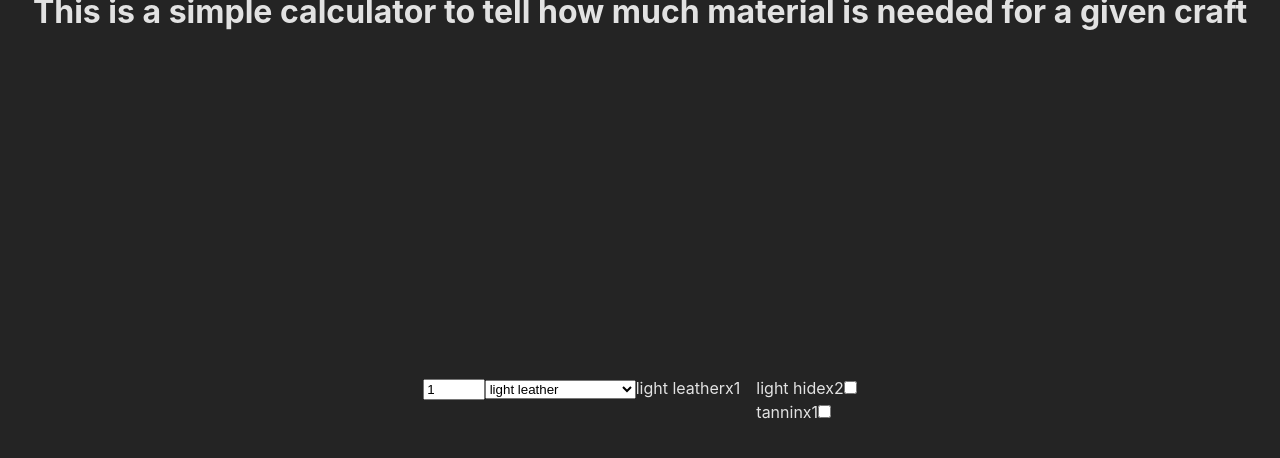
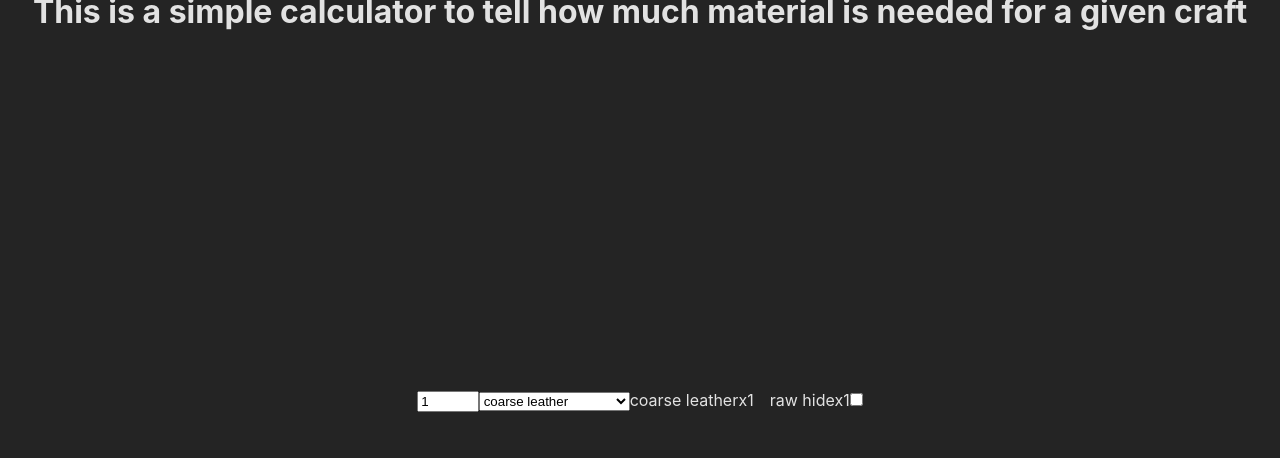
Before and after one commit to iceandfirewes/Craftbound-Material-Calculator, a React (Vite) app: page / in a window 1280 px wide. Shown: the top 458 px of the page. Built offline with nearby package versions, Linux system fonts and the light colour scheme.

Commit message:
complete database and function restructure

```diff
--- a/src/Calculator.jsx
+++ b/src/Calculator.jsx
@@ -1,8 +1,9 @@
-import  {crafts, craftSearch} from "./assets/Crafts.js"
+import  {crafts, craftSearch, searchRawMaterials} from "./assets/Crafts.js"
 import { useState } from "react"
 export default function Calculator()
 {
-    const [craftOption, setcraftOption] = useState({name:"light leather", amount:1})
+    //console.log(testRecursiveCraftBlueprint("leatherworking","coarse leather boots",false))
+    const [craftOption, setcraftOption] = useState({type:"leatherworking", name:"coarse leather", amount:1})
     function handleOptionChange(event)
     {
         setcraftOption(oldCraftOption => {
@@ -16,32 +17,33 @@ export default function Calculator()
         <div className="calculator--option">
             <input name="amount" className="option--amount" type="text" value={craftOption.amount} onChange={(event) => handleOptionChange(event)}></input>
             <select name="name" onChange={(event) => handleOptionChange(event)} value={craftOption.name}>
-                {/* probably better to put another dropdown to filter out non leather working */}
-                {crafts.map(craft => (craft.hasOwnProperty("requirements") ? <option value={craft.name}>{craft.name}</option> : undefined))}
+              {/* hard coded. need to add dropdown */}
+              {crafts["leatherworking"].map(craft => (craft.hasOwnProperty("requirements") ? <option value={craft.name}>{craft.name}</option> : undefined))}
             </select>
         </div>
-        {createCraftBlueprint(craftOption.name, craftOption.amount)}
+        {/*createCraftBlueprint(craftOption.name, craftOption.amount)*/}
+        {createCraftBluePrint(craftOption.type,craftOption.name, craftOption.amount, false)}
   </section>
 }
-function createCraftBlueprint(name, amount)
+function createCraftBluePrint(type, name, amount, rawFlag)
 {
-  let craft = craftSearch(name, amount)
-  if(!craft.hasOwnProperty('requirements'))
+  if(rawFlag)
   {
+    let rawMaterial = searchRawMaterials(type, name)
     return <div className="ingredients">
-    <span>{name}</span>
+    <span>{rawMaterial.name}</span>
     <span>x{amount}</span>
     <input type="checkbox"></input>
-  </div>
+    </div>
   }
-  else
-  {
-    const child = craft.requirements.map(requirement => createCraftBlueprint(requirement.name, amount * requirement.amount))
+  else{
+    let craft = craftSearch(type, name)
+    const child = craft.requirements.map(requirement => createCraftBluePrint(requirement.type, requirement.name, amount * requirement.amount, requirement.raw))
     return <div className='steps'>
-        <div className="ingredients">
-            <span>{name}</span>
-            <span>x{amount}</span>
-        </div>
+      <div className="ingredients">
+        <span>{name}</span>
+        <span>x{amount}</span>
+      </div>
       <div>{child}</div>
     </div>
   }
--- a/src/assets/Crafts.js
+++ b/src/assets/Crafts.js
@@ -1,60 +1,124 @@
-export const crafts = [
-    //LEATHER WORKING
-    {name:"raw hide"},
-    {name:"coarse leather", requirements:[{name:"raw hide", amount:1}]},
-    {name:"coarse leather boots", requirements:[{name:"coarse leather", amount:3}]},
-    {name:"coarse leather belt", requirements:[{name:"coarse leather", amount:3}]},
-    {name:"coarse leather gloves", requirements:[{name:"coarse leather", amount:3}]},
-    {name:"coarse leather cap", requirements:[{name:"coarse leather", amount:4}]},
-    {name:"coarse leather apron", requirements:[{name:"coarse leather", amount:5}]},
+const raw_materials = {
+    //LEATHERWORKING
+    leatherworking:[
+        {name: "raw hide", rarity: ["common"]},
+        {name:"light hide", rarity: ["common"]},
+        {name:"tannin", rarity: ["common"]},
+        {name:"heavy hide", rarity: ["common"]},
+        {name:"rested tannin", rarity: ["common"]},
+        {name:"rugged hide",rarity:["common"]},
+        {name:"aged tannin",rarity:["common"]}
+    ]
 
-    {name:"light hide"},
-    {name:"tannin"},
-    {name:"light leather", requirements:[{name:"light hide", amount:2},{name:"tannin", amount:1}]},
-    {name:"light leather boots", requirements:[{name:"light leather", amount:3}]},
-    {name:"light leather belt", requirements:[{name:"light leather", amount:3}]},
-    {name:"light leather gloves", requirements:[{name:"light leather", amount:3}]},
-    {name:"light leather cap", requirements:[{name:"light leather", amount:4}]},
-    {name:"light leather apron", requirements:[{name:"light leather", amount:5}]},
+}
+export function searchRawMaterials(type, name)
+{
+    return raw_materials[type].find(material => material.name == name)
+}
+//add more crafts
+export const crafts = {
+    leatherworking:[
+        //TIER 1
+        {name:"coarse leather", requirements:[
+            {type:"leatherworking", name: "raw hide", amount:1, raw: true}]},
+        {name:"coarse leather boots", requirements:[{type:"leatherworking", name:"coarse leather", amount:3, raw: false}]},
+        {name:"coarse leather belt", requirements:[{type:"leatherworking", name:"coarse leather", amount:3, raw: false}]},
+        {name:"coarse leather gloves", requirements:[{type:"leatherworking", name:"coarse leather", amount:3, raw: false}]},
+        {name:"coarse leather cap", requirements:[{type:"leatherworking", name:"coarse leather", amount:4, raw: false}]},
+        {name:"coarse leather apron", requirements:[{type:"leatherworking", name:"coarse leather", amount:5, raw: false}]},
+        //TIER 2
+        {name:"light leather", requirements:[
+            {type:"leatherworking", name:"light hide", amount:2, raw: true},
+            {type:"leatherworking", name:"tannin", amount:1, raw: true}]},
+        {name:"light leather boots", requirements:[{type:"leatherworking", name:"light leather", amount:3, raw: false}]},
+        {name:"light leather belt", requirements:[{type:"leatherworking", name:"light leather", amount:3, raw: false}]},
+        {name:"light leather gloves", requirements:[{type:"leatherworking", name:"light leather", amount:3, raw: false}]},
+        {name:"light leather cap", requirements:[{type:"leatherworking", name:"light leather", amount:4, raw: false}]},
+        {name:"light leather apron", requirements:[{type:"leatherworking", name:"light leather", amount:5, raw: false}]},
+        //TIER 3
+        {name:"heavy leather", requirements:[
+            {type:"leatherworking", name:"heavy hide", amount:3, raw: true},
+            {type:"leatherworking", name:"rested tannin", amount:1, raw: true},
+            {type:"leatherworking", name:"light leather", amount:1, raw: false}]},
+        {name:"heavy leather boots", requirements:[{type:"leatherworking", name:"heavy leather", amount:3, raw: false}]},
+        {name:"heavy leather belt", requirements:[{type:"leatherworking", name:"heavy leather", amount:3, raw: false}]},
+        {name:"heavy leather gloves", requirements:[{type:"leatherworking", name:"heavy leather", amount:3, raw: false}]},
+        {name:"heavy leather cap", requirements:[{type:"leatherworking", name:"heavy leather", amount:4, raw: false}]},
+        {name:"heavy leather apron", requirements:[{type:"leatherworking", name:"heavy leather", amount:5, raw: false}]},
+        //TIER 4
+        {name:"rugged leather", requirements:[
+            {type:"leatherworking", name:"rugged hide", amount:4, raw: true},
+            {type:"leatherworking", name:"aged tannin", amount:1, raw: true},
+            {type:"leatherworking", name:"heavy leather", amount:1, raw: false}]},
+        {name:"rugged leather boots", requirements:[{type:"leatherworking", name:"rugged leather", amount:3, raw: false}]},
+        {name:"rugged leather belt", requirements:[{type:"leatherworking", name:"rugged leather", amount:3, raw: false}]},
+        {name:"rugged leather gloves", requirements:[{type:"leatherworking", name:"rugged leather", amount:3, raw: false}]},
+        {name:"rugged leather cap", requirements:[{type:"leatherworking", name:"rugged leather", amount:4, raw: false}]},
+        {name:"rugged leather apron", requirements:[{type:"leatherworking", name:"rugged leather", amount:5, raw: false}]},
+    ]
+}
+// export const crafts = [
+//     //LEATHER WORKING
+//     {name:"coarse leather", requirements:[{name:"raw hide", amount:1, raw: true}]},
+//     {name:"coarse leather boots", requirements:[{name:"coarse leather", amount:3, raw: false}]},
+//     {name:"coarse leather belt", requirements:[{name:"coarse leather", amount:3, raw: false}]},
+//     {name:"coarse leather gloves", requirements:[{name:"coarse leather", amount:3, raw: false}]},
+//     {name:"coarse leather cap", requirements:[{name:"coarse leather", amount:4, raw: false}]},
+//     {name:"coarse leather apron", requirements:[{name:"coarse leather", amount:5, raw: false}]},
 
-    {name:"heavy hide"},
-    {name:"rested tannin"},
-    {name:"heavy leather", requirements:[{name:"heavy hide", amount:3},{name:"rested tannin", amount:1}, {name:"light leather", amount:1}]},
-    {name:"heavy leather boots", requirements:[{name:"heavy leather", amount:3}]},
-    {name:"heavy leather belt", requirements:[{name:"heavy leather", amount:3}]},
-    {name:"heavy leather gloves", requirements:[{name:"heavy leather", amount:3}]},
-    {name:"heavy leather cap", requirements:[{name:"heavy leather", amount:4}]},
-    {name:"heavy leather apron", requirements:[{name:"heavy leather", amount:5}]},
+//     {name:"light leather", requirements:[{name:"light hide", amount:2, raw: true},{name:"tannin", amount:1, raw: true}]},
+//     {name:"light leather boots", requirements:[{name:"light leather", amount:3, raw: false}]},
+//     {name:"light leather belt", requirements:[{name:"light leather", amount:3, raw: false}]},
+//     {name:"light leather gloves", requirements:[{name:"light leather", amount:3, raw: false}]},
+//     {name:"light leather cap", requirements:[{name:"light leather", amount:4, raw: false}]},
+//     {name:"light leather apron", requirements:[{name:"light leather", amount:5, raw: false}]},
 
-    {name:"rugged hide"},
-    {name:"aged tannin"},
-    {name:"rugged leather", requirements:[{name:"rugged hide", amount:4},{name:"aged tannin", amount:1}, {name:"heavy leather", amount:1}]},
-    {name:"rugged leather boots", requirements:[{name:"rugged leather", amount:3}]},
-    {name:"rugged leather belt", requirements:[{name:"rugged leather", amount:3}]},
-    {name:"rugged leather gloves", requirements:[{name:"rugged leather", amount:3}]},
-    {name:"rugged leather cap", requirements:[{name:"rugged leather", amount:4}]},
-    {name:"rugged leather apron", requirements:[{name:"rugged leather", amount:5}]},
-]
-export function craftSearch(name)
+//     {name:"heavy leather", requirements:[{name:"heavy hide", amount:3, raw: true},{name:"rested tannin", amount:1, raw: true}, {name:"light leather", amount:1, raw: false}]},
+//     {name:"heavy leather boots", requirements:[{name:"heavy leather", amount:3, raw: false}]},
+//     {name:"heavy leather belt", requirements:[{name:"heavy leather", amount:3, raw: false}]},
+//     {name:"heavy leather gloves", requirements:[{name:"heavy leather", amount:3, raw: false}]},
+//     {name:"heavy leather cap", requirements:[{name:"heavy leather", amount:4, raw: false}]},
+//     {name:"heavy leather apron", requirements:[{name:"heavy leather", amount:5, raw: false}]},
+
+//     {name:"rugged leather", requirements:[{name:"rugged hide", amount:4, raw: true},{name:"aged tannin", amount:1, raw: true}, {name:"heavy leather", amount:1, raw: false}]},
+//     {name:"rugged leather boots", requirements:[{name:"rugged leather", amount:3, raw: false}]},
+//     {name:"rugged leather belt", requirements:[{name:"rugged leather", amount:3, raw: false}]},
+//     {name:"rugged leather gloves", requirements:[{name:"rugged leather", amount:3, raw: false}]},
+//     {name:"rugged leather cap", requirements:[{name:"rugged leather", amount:4, raw: false}]},
+//     {name:"rugged leather apron", requirements:[{name:"rugged leather", amount:5, raw: false}]},
+// ]
+
+export function craftSearch(type, name)
 {
-    return crafts.find(craft => craft.name == name)
+    return crafts[type].find(craft => craft.name == name)
 }
-/**loop through the object, and find an entry that has the right name
- * once found, check if it is the most basic ingredient (ie without a require key)
- * if it is basic, return
- * if not. call recursiveSearch on the array of items that are required and return the result as a array
- * if nothing is found, return -1 or something
- * */
-export function recursiveCraftBlueprint(name, amount)
-{
-    let craft = craftSearch(name, amount)
-    //check if the most basic ingredient
-    if(!craft.hasOwnProperty('requirements'))
-    {
-        return craft
-    }
-    else
-    {
-        return [craft, craft.requirements.map(requirement => recursiveCraftBlueprint(requirement.name, requirement.amount))]
-    }
-}
+
+
+
+
+
+// function testRecursiveCraftBlueprint(name, rawFlag)
+// {
+
+//     if (rawFlag){
+//         return searchRaw_Materials(name)
+//     }
+//     else
+//     {
+//         const craft = testCrafts.find(craft => craft.name == name)
+//         return [craft, craft.requirements.map(requirement => testRecursiveCraftBlueprint(requirement.name, requirement.raw))]
+//     }
+// }
+// function recursiveCraftBlueprint(name)
+// {
+//     let craft = craftSearch(name)
+//     //check if the most basic ingredient
+//     if(!craft.hasOwnProperty('requirements'))
+//     {
+//         return craft
+//     }
+//     else
+//     {
+//         return [craft, craft.requirements.map(requirement => recursiveCraftBlueprint(requirement.name))]
+//     }
+// }
```
